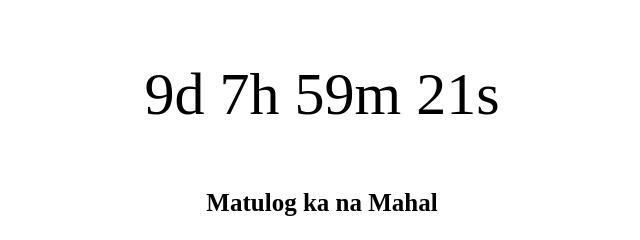
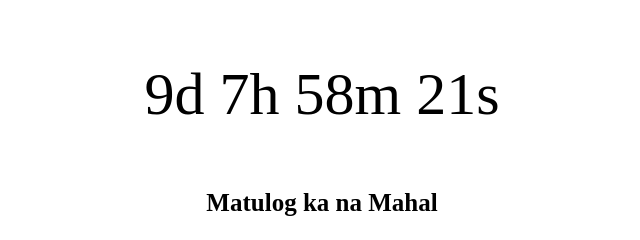
Before and after one commit to JDevzDoubleJ/Count-Down, a plain HTML site: page index.html in a window 1280 px wide. Shown: the top 240 px of the page, 318-958 px from the left. Drawn offline with Linux system fonts and the light colour scheme.

Commit message:
Update index.html

```diff
--- a/index.html
+++ b/index.html
@@ -32,7 +32,7 @@ p {
 <script>
 
 // Set the date we're counting down to
-var countDownDate = new Date("Nov 20, 2022 00:01:00").getTime();
+var countDownDate = new Date("Nov 20, 2022 00:00:00").getTime();
 
 // Update the count down every 1 second
 var x = setInterval(function() {
```
